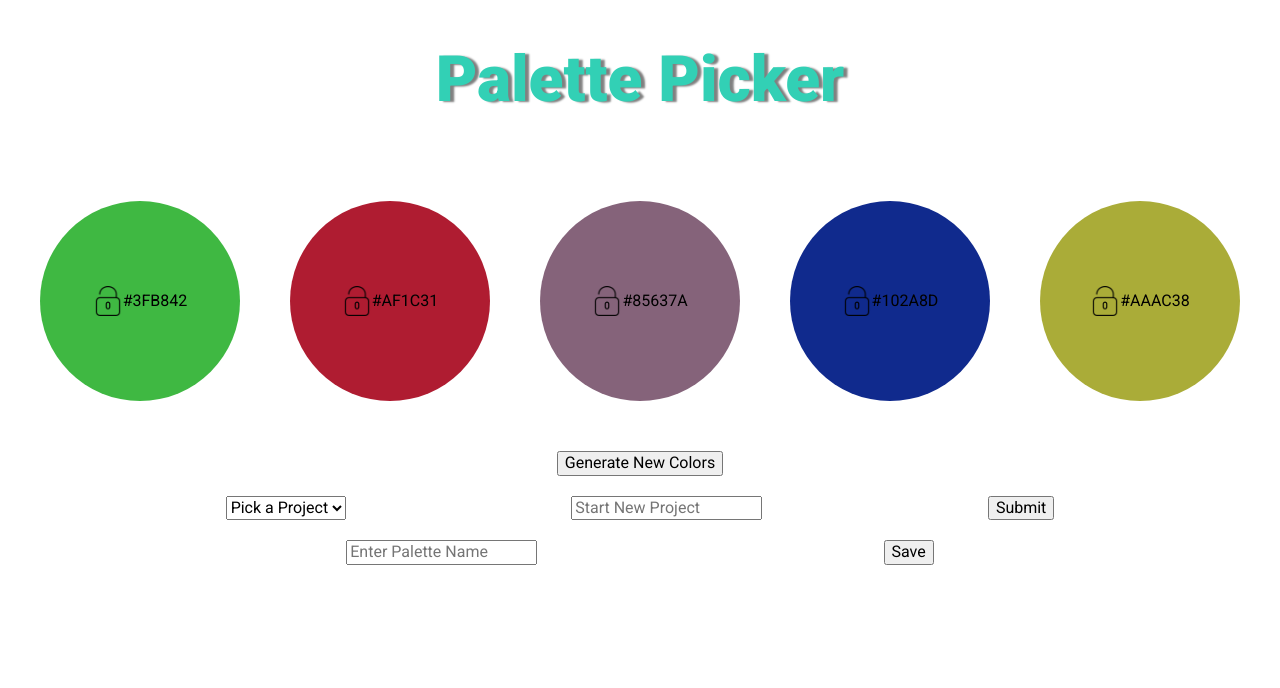
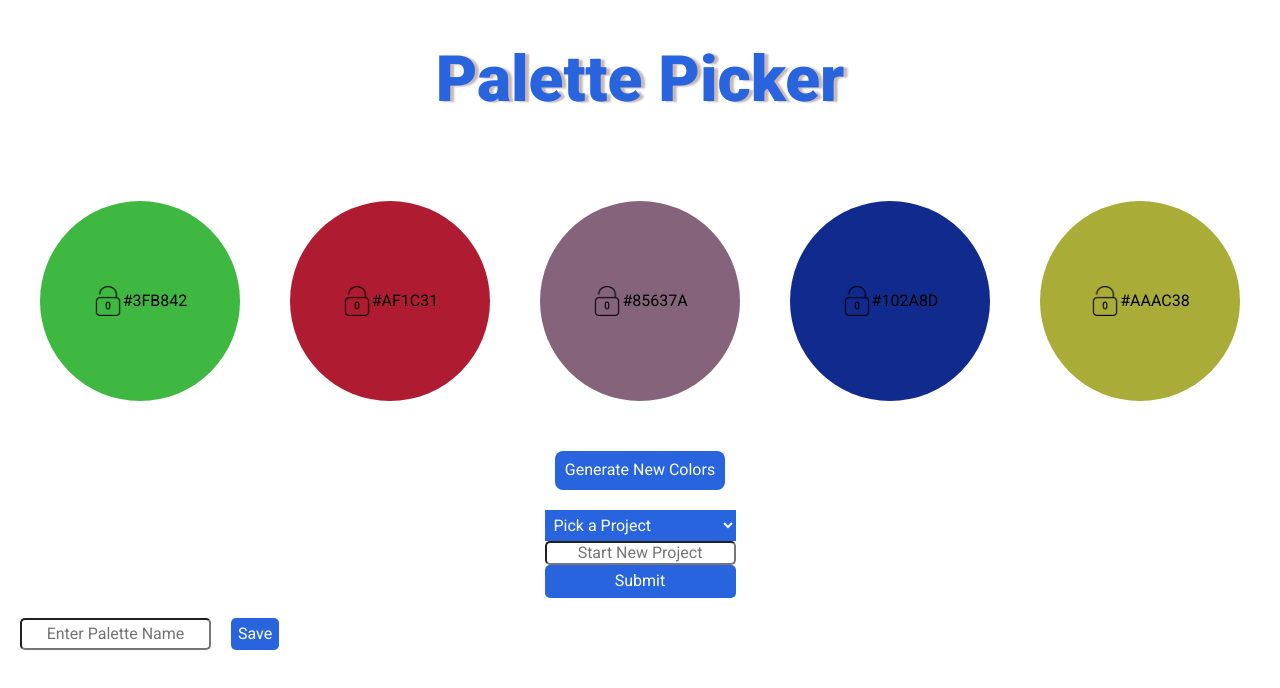
Before and after one commit to Salamandastron1/palette-picker, a website: page public/index.html in a window 1280 px wide. Drawn offline with Linux system fonts and the light colour scheme; no server answers.

Commit message:
style buttons and decide on layout

```diff
--- a/public/css/styles.css
+++ b/public/css/styles.css
@@ -1,17 +1,23 @@
-body {
+html, body {
   font-family: 'Roboto', sans-serif;
+  height: 100vh;
 }
 
 h1 {
   font-family: 'Roboto', sans-serif;
   font-weight: bold;
   text-align: center;
-  color: #32d0b5;
+  color: #2764de;
   font-size: 4em;
-  text-shadow: 4px 1px 2px grey;
+  text-shadow: 4px 1px 2px #c8b7b7;
 }
 p {
   margin: 0;
+}
+
+input {
+  text-align: center;
+  border-radius: 5px;
 }
 .color-picker {
   display: grid;
@@ -79,21 +85,39 @@ p {
 }
 .generate {
   justify-self: center;
+  background: #2764de;
+  color: white;
+  padding: 10px;
+  border-radius: 8px;
+  border: none;
 }
 
 .project-form {
-  display: flex;
-  justify-content: space-evenly;
-  grid-gap: 20px;
+  display: grid;
   margin: 20px;
-  flex-flow: row wrap;
+  justify-content: center;
 }
 
 .palette-form {
   display: flex;
-  justify-content: space-evenly;
   grid-gap: 20px;
   margin: 20px;
   flex-flow: row wrap;
   margin: 20px;
 }
+.submit {
+  background: #2764de;
+  border: none;
+  border-radius: 5px;
+  color: white;
+  display: flex;
+  align-items: center;
+  padding: 7px;
+}
+
+.select {
+  background: #2764de;
+  border: none;
+  color: white;
+  padding: 5px;
+}
--- a/public/index.html
+++ b/public/index.html
@@ -5,6 +5,7 @@
     <link rel="stylesheet" type="text/css" href="./css/normalize.css">
     <link rel="stylesheet" type="text/css" href="./css/styles.css">
     <link href="https://fonts.googleapis.com/css?family=Roboto:400,900" rel="stylesheet">
+    <meta name="viewport" content="width=device-width, initial-scale=1">
   </head>
   <body>
     <header>
```
